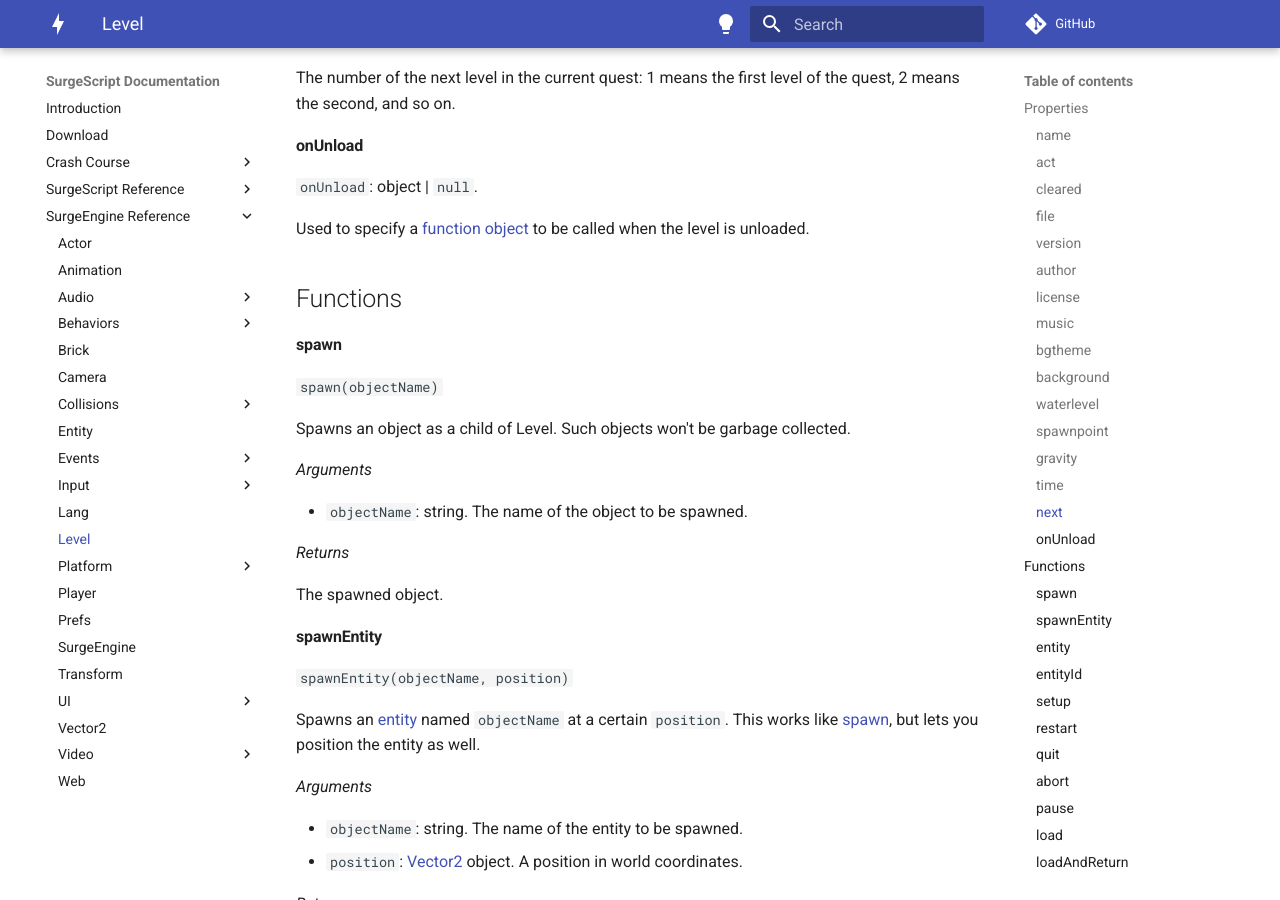
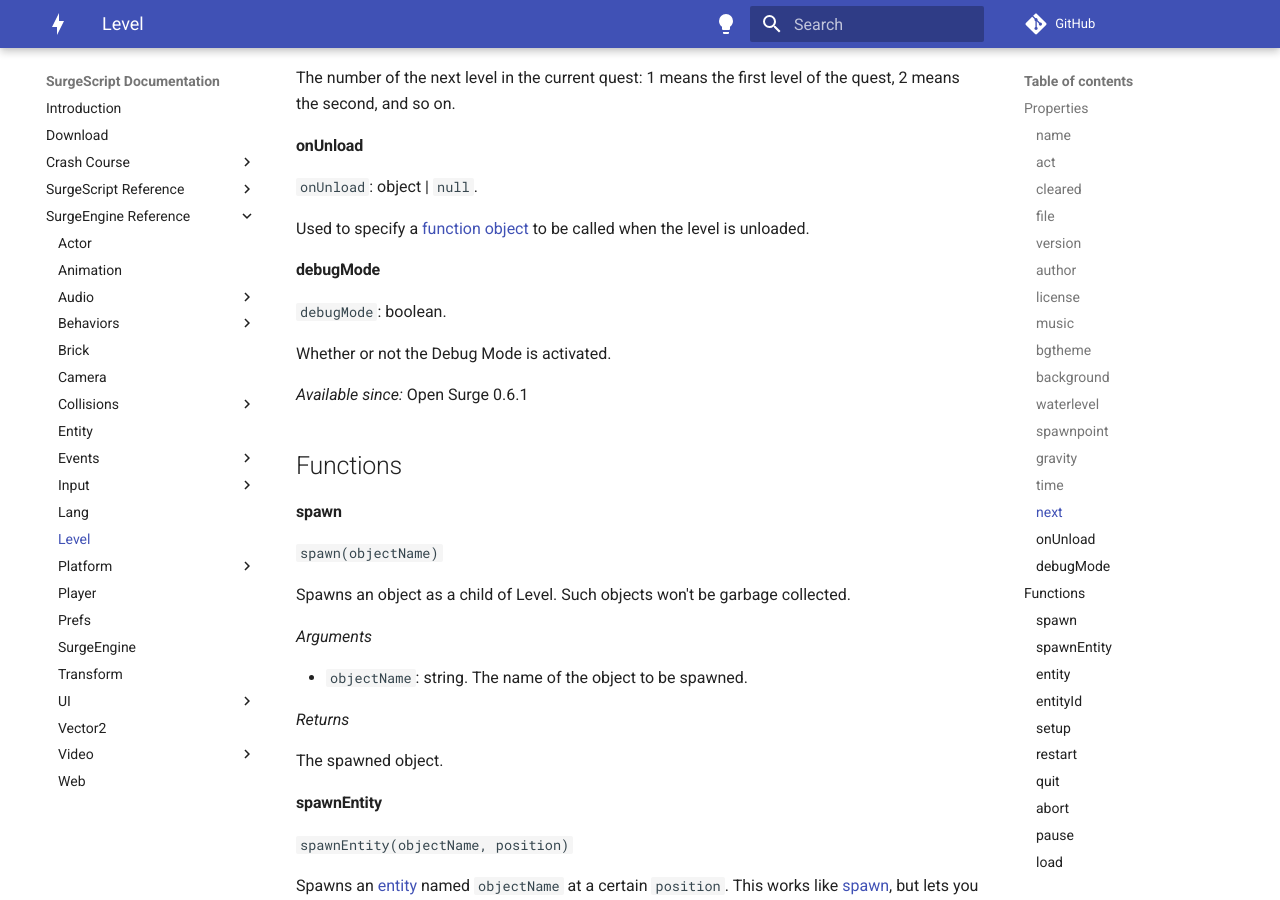
Before and after one commit to alemart/surgescript, an MkDocs documentation site: the page built from docs/engine/level.md, in a window 1280 px wide and 900 px high, scrolled down 3432 px. Built offline with MkDocs 1.6.1 and Material for MkDocs 9.7.7, drawn with Linux system fonts in a browser that asks for light colours; comment, search, counter and statistics services are not loaded.

Commit message:
Docs: add Level.debugMode

```diff
--- a/docs/engine/level.md
+++ b/docs/engine/level.md
@@ -163,6 +163,14 @@ The number of the next level in the current quest: 1 means the first level of th
 `onUnload`: object | `null`.
 
 Used to specify a [function object](/tutorials/advanced_features/#function-objects) to be called when the level is unloaded.
+
+#### debugMode
+
+`debugMode`: boolean.
+
+Whether or not the Debug Mode is activated.
+
+*Available since:* Open Surge 0.6.1
 
 Functions
 ---------
```
